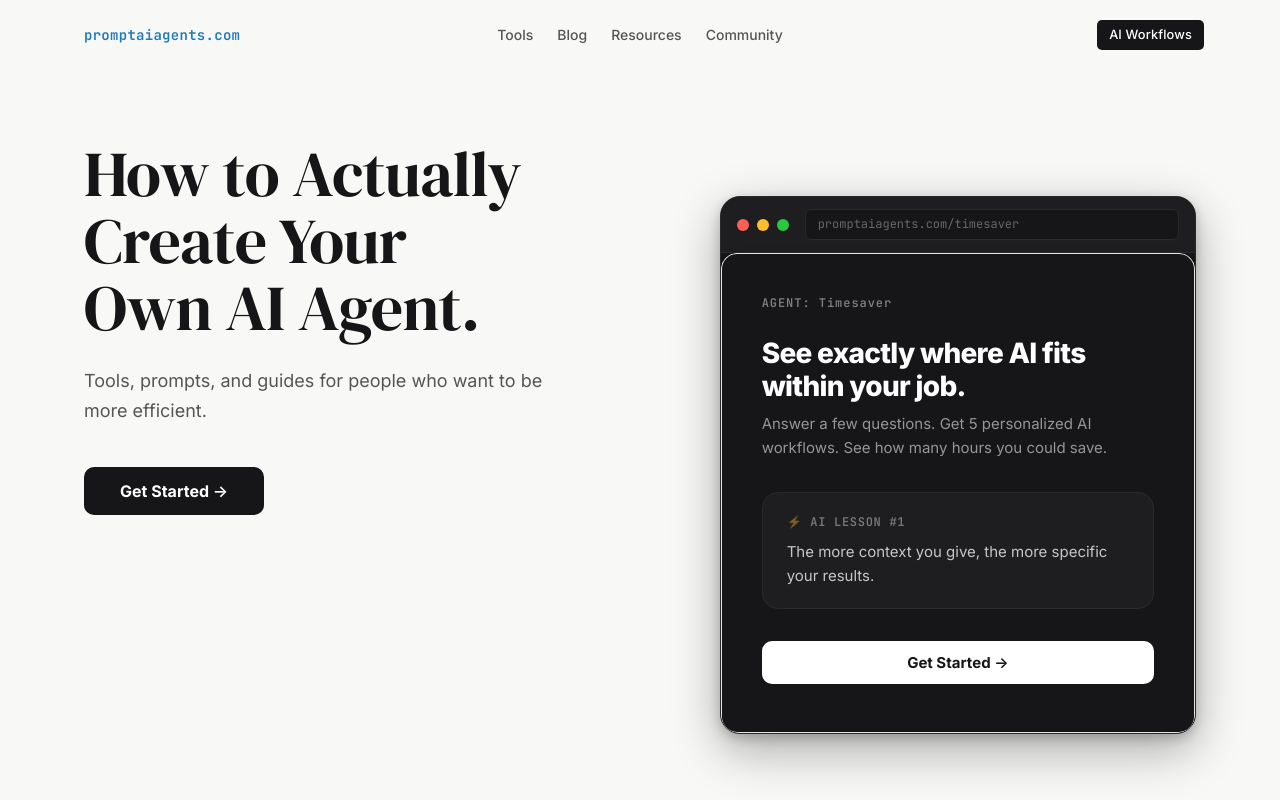
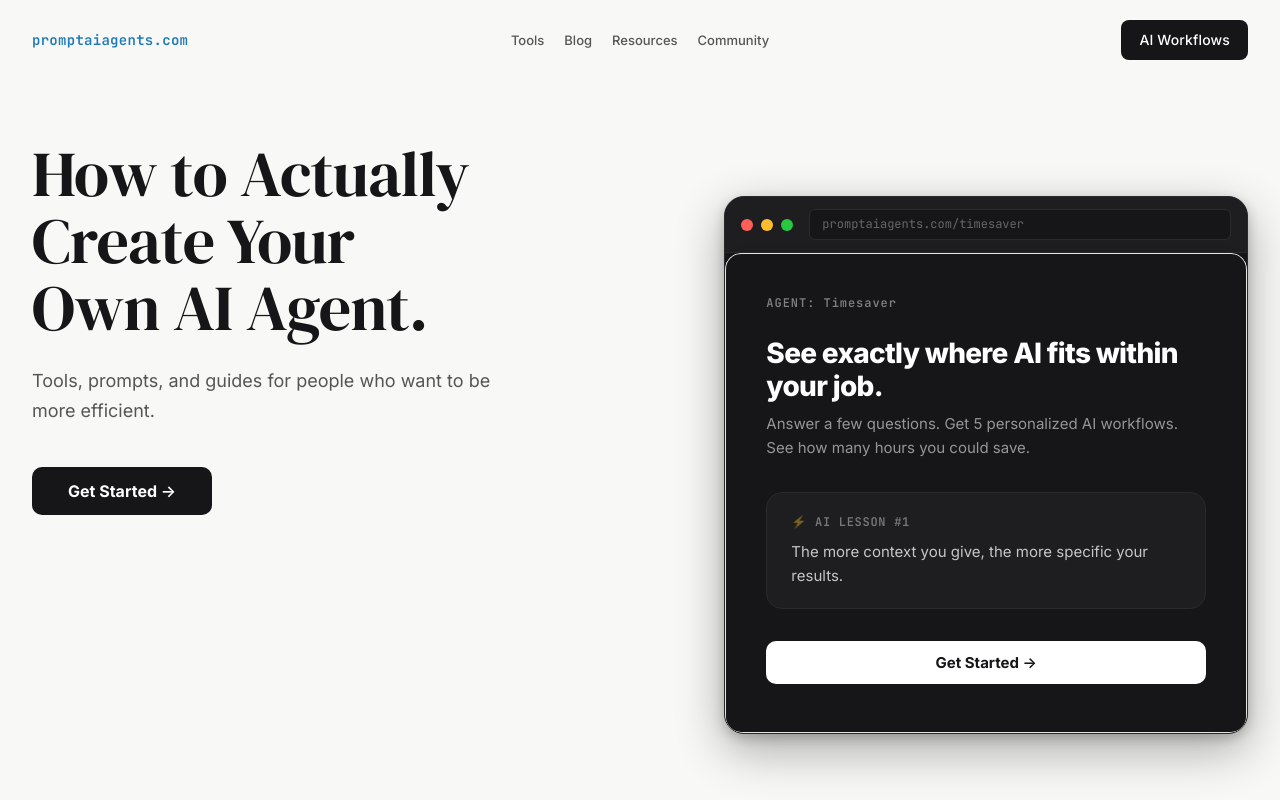
Before and after one commit to coolcalvin457-tech/agent-timesaver-nextjs, a Next.js app: page / in a window 1280 px wide. Shown: the top 800 px of the page. Built offline with nearby package versions, Linux system fonts and the light colour scheme.

Commit message:
Nav link sizing and CTA button proportions matching Linear

```diff
--- a/app/globals.css
+++ b/app/globals.css
@@ -163,9 +163,9 @@ input, textarea {
 /* ── Layout Utilities ─────────────────────────────────────── */
 .container {
   width: 100%;
-  max-width: 1160px;
+  max-width: 1280px;
   margin: 0 auto;
-  padding: 0 24px;
+  padding: 0 32px;
 }
 
 .container-narrow {
@@ -207,7 +207,6 @@ input, textarea {
   display: flex;
   justify-content: flex-end;
   align-items: center;
-  margin-right: -8px;
 }
 
 .nav-logo {
@@ -221,12 +220,12 @@ input, textarea {
 .nav-links {
   display: flex;
   align-items: center;
-  gap: 24px;
+  gap: 20px;
   list-style: none;
 }
 
 .nav-links a {
-  font-size: 0.875rem;
+  font-size: 0.8125rem;
   font-weight: 500;
   color: var(--text-secondary);
   transition: color 0.15s;
@@ -239,9 +238,9 @@ input, textarea {
 .nav-cta {
   background: var(--dark);
   color: #fff !important;
-  padding: 5px 12px;
-  border-radius: 5px;
-  font-size: 0.8rem !important;
+  padding: 9px 18px;
+  border-radius: 8px;
+  font-size: 0.875rem !important;
   font-weight: 500 !important;
   letter-spacing: 0.01em;
   transition: background 0.15s, transform 0.15s !important;
```
